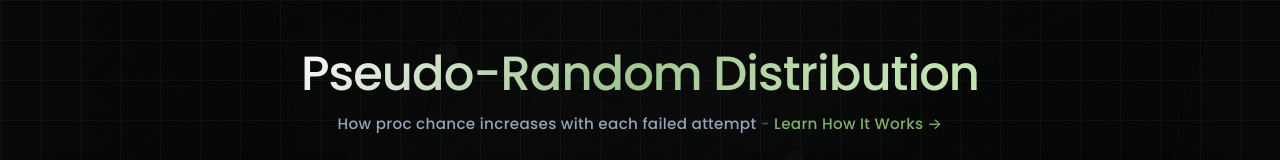
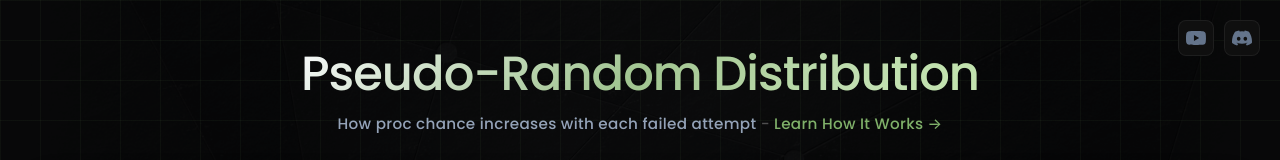
Before and after one commit to adrianistaken/pseudo-random, a Vue app: page / in a window 1280 px wide. Shown: the top 160 px of the page. Built offline with nearby package versions, Linux system fonts and the light colour scheme.

Commit message:
Update socials

```diff
--- a/src/App.vue
+++ b/src/App.vue
@@ -57,6 +57,16 @@ function getPrdConstant(): number {
 
 <template>
   <div class="app-container">
+    <!-- Social Links -->
+    <div class="social-links">
+      <a href="https://www.youtube.com/@zzadrianzz" target="_blank" rel="noopener" class="social-icon" aria-label="YouTube">
+        <svg width="20" height="20" viewBox="0 0 24 24" fill="currentColor"><path d="M23.498 6.186a3.016 3.016 0 0 0-2.122-2.136C19.505 3.545 12 3.545 12 3.545s-7.505 0-9.377.505A3.017 3.017 0 0 0 .502 6.186C0 8.07 0 12 0 12s0 3.93.502 5.814a3.016 3.016 0 0 0 2.122 2.136c1.871.505 9.376.505 9.376.505s7.505 0 9.377-.505a3.015 3.015 0 0 0 2.122-2.136C24 15.93 24 12 24 12s0-3.93-.502-5.814zM9.545 15.568V8.432L15.818 12l-6.273 3.568z"/></svg>
+      </a>
+      <a href="https://discord.com/invite/7CWCUh4qgg" target="_blank" rel="noopener" class="social-icon" aria-label="Discord">
+        <svg width="20" height="20" viewBox="0 0 24 24" fill="currentColor"><path d="M20.317 4.37a19.791 19.791 0 0 0-4.885-1.515.074.074 0 0 0-.079.037c-.21.375-.444.864-.608 1.25a18.27 18.27 0 0 0-5.487 0 12.64 12.64 0 0 0-.617-1.25.077.077 0 0 0-.079-.037A19.736 19.736 0 0 0 3.677 4.37a.07.07 0 0 0-.032.027C.533 9.046-.32 13.58.099 18.057a.082.082 0 0 0 .031.057 19.9 19.9 0 0 0 5.993 3.03.078.078 0 0 0 .084-.028c.462-.63.874-1.295 1.226-1.994a.076.076 0 0 0-.041-.106 13.107 13.107 0 0 1-1.872-.892.077.077 0 0 1-.008-.128 10.2 10.2 0 0 0 .372-.292.074.074 0 0 1 .077-.01c3.928 1.793 8.18 1.793 12.062 0a.074.074 0 0 1 .078.01c.12.098.246.198.373.292a.077.077 0 0 1-.006.127 12.299 12.299 0 0 1-1.873.892.077.077 0 0 0-.041.107c.36.698.772 1.362 1.225 1.993a.076.076 0 0 0 .084.028 19.839 19.839 0 0 0 6.002-3.03.077.077 0 0 0 .032-.054c.5-5.177-.838-9.674-3.549-13.66a.061.061 0 0 0-.031-.03zM8.02 15.33c-1.183 0-2.157-1.085-2.157-2.419 0-1.333.956-2.419 2.157-2.419 1.21 0 2.176 1.095 2.157 2.42 0 1.333-.956 2.418-2.157 2.418zm7.975 0c-1.183 0-2.157-1.085-2.157-2.419 0-1.333.956-2.419 2.157-2.419 1.21 0 2.176 1.095 2.157 2.42 0 1.333-.947 2.418-2.157 2.418z"/></svg>
+      </a>
+    </div>
+
     <!-- Main View -->
     <div v-if="currentView === 'main'" class="content-wrapper">
       <!-- Header -->
@@ -209,34 +219,43 @@ function getPrdConstant(): number {
         </div>
 
         <!-- Learn more -->
-        <div class="learn-section learn-section-cta">
-          <h2 class="learn-heading">Learn More</h2>
-          <p class="learn-text">
-            I made a video that walks through all of this visually, with examples from real Dota 2 gameplay. If you want a deeper breakdown, check it out:
-          </p>
         <div class="learn-links">
-            <a href="https://youtube.com" target="_blank" rel="noopener" class="learn-link-card">
-              <span class="link-card-icon">&#9654;</span>
+          <a href="https://www.youtube.com/@zzadrianzz" target="_blank" rel="noopener" class="learn-link-card">
+            <span class="link-card-icon">
+              <svg width="22" height="22" viewBox="0 0 24 24" fill="currentColor"><path d="M23.498 6.186a3.016 3.016 0 0 0-2.122-2.136C19.505 3.545 12 3.545 12 3.545s-7.505 0-9.377.505A3.017 3.017 0 0 0 .502 6.186C0 8.07 0 12 0 12s0 3.93.502 5.814a3.016 3.016 0 0 0 2.122 2.136c1.871.505 9.376.505 9.376.505s7.505 0 9.377-.505a3.015 3.015 0 0 0 2.122-2.136C24 15.93 24 12 24 12s0-3.93-.502-5.814zM9.545 15.568V8.432L15.818 12l-6.273 3.568z"/></svg>
+            </span>
             <span class="link-card-text">
               <strong>Watch the Video</strong>
-                <span>Full breakdown of PRD in Dota 2</span>
+              <span>My full PRD breakdown in Dota 2</span>
             </span>
           </a>
-            <a href="https://youtube.com" target="_blank" rel="noopener" class="learn-link-card">
-              <span class="link-card-icon">&#9655;</span>
+          <a href="https://www.youtube.com/@zzadrianzz" target="_blank" rel="noopener" class="learn-link-card">
+            <span class="link-card-icon">
+              <svg width="22" height="22" viewBox="0 0 24 24" fill="currentColor"><path d="M23.498 6.186a3.016 3.016 0 0 0-2.122-2.136C19.505 3.545 12 3.545 12 3.545s-7.505 0-9.377.505A3.017 3.017 0 0 0 .502 6.186C0 8.07 0 12 0 12s0 3.93.502 5.814a3.016 3.016 0 0 0 2.122 2.136c1.871.505 9.376.505 9.376.505s7.505 0 9.377-.505a3.015 3.015 0 0 0 2.122-2.136C24 15.93 24 12 24 12s0-3.93-.502-5.814zM9.545 15.568V8.432L15.818 12l-6.273 3.568z"/></svg>
+            </span>
             <span class="link-card-text">
               <strong>YouTube Channel</strong>
               <span>More Dota 2 content and analysis</span>
             </span>
           </a>
-            <a href="https://discord.gg" target="_blank" rel="noopener" class="learn-link-card">
-              <span class="link-card-icon">&#9830;</span>
+          <a href="https://discord.com/invite/7CWCUh4qgg" target="_blank" rel="noopener" class="learn-link-card">
+            <span class="link-card-icon">
+              <svg width="22" height="22" viewBox="0 0 24 24" fill="currentColor"><path d="M20.317 4.37a19.791 19.791 0 0 0-4.885-1.515.074.074 0 0 0-.079.037c-.21.375-.444.864-.608 1.25a18.27 18.27 0 0 0-5.487 0 12.64 12.64 0 0 0-.617-1.25.077.077 0 0 0-.079-.037A19.736 19.736 0 0 0 3.677 4.37a.07.07 0 0 0-.032.027C.533 9.046-.32 13.58.099 18.057a.082.082 0 0 0 .031.057 19.9 19.9 0 0 0 5.993 3.03.078.078 0 0 0 .084-.028c.462-.63.874-1.295 1.226-1.994a.076.076 0 0 0-.041-.106 13.107 13.107 0 0 1-1.872-.892.077.077 0 0 1-.008-.128 10.2 10.2 0 0 0 .372-.292.074.074 0 0 1 .077-.01c3.928 1.793 8.18 1.793 12.062 0a.074.074 0 0 1 .078.01c.12.098.246.198.373.292a.077.077 0 0 1-.006.127 12.299 12.299 0 0 1-1.873.892.077.077 0 0 0-.041.107c.36.698.772 1.362 1.225 1.993a.076.076 0 0 0 .084.028 19.839 19.839 0 0 0 6.002-3.03.077.077 0 0 0 .032-.054c.5-5.177-.838-9.674-3.549-13.66a.061.061 0 0 0-.031-.03zM8.02 15.33c-1.183 0-2.157-1.085-2.157-2.419 0-1.333.956-2.419 2.157-2.419 1.21 0 2.176 1.095 2.157 2.42 0 1.333-.956 2.418-2.157 2.418zm7.975 0c-1.183 0-2.157-1.085-2.157-2.419 0-1.333.956-2.419 2.157-2.419 1.21 0 2.176 1.095 2.157 2.42 0 1.333-.947 2.418-2.157 2.418z"/></svg>
+            </span>
             <span class="link-card-text">
               <strong>Join the Discord</strong>
               <span>Discuss Dota 2 mechanics and more</span>
             </span>
           </a>
-          </div>
+          <a class="learn-link-card" @click="currentView = 'main'">
+            <span class="link-card-icon">
+              <span class="back-arrow-icon">&larr;</span>
+            </span>
+            <span class="link-card-text">
+              <strong>Back to Calculator</strong>
+              <span>Try different proc chances</span>
+            </span>
+          </a>
         </div>
       </section>
     </div>
@@ -250,6 +269,37 @@ function getPrdConstant(): number {
   align-items: center;
   justify-content: center;
   padding: 3rem 1.5rem;
+}
+
+/* Social Links */
+.social-links {
+  position: fixed;
+  top: 1.25rem;
+  right: 1.25rem;
+  display: flex;
+  gap: 0.6rem;
+  z-index: 50;
+}
+
+.social-icon {
+  display: flex;
+  align-items: center;
+  justify-content: center;
+  width: 36px;
+  height: 36px;
+  color: #64748b;
+  background: rgba(18, 18, 18, 0.8);
+  border: 1px solid #4f4f4f3b;
+  border-radius: 8px;
+  text-decoration: none;
+  transition: all 0.2s ease;
+  backdrop-filter: blur(8px);
+}
+
+.social-icon:hover {
+  color: #f1f5f9;
+  border-color: rgba(127, 176, 105, 0.3);
+  background: rgba(127, 176, 105, 0.1);
 }
 
 .content-wrapper {
@@ -474,42 +524,49 @@ function getPrdConstant(): number {
 }
 
 .learn-links {
-  display: flex;
-  flex-direction: column;
+  display: grid;
+  grid-template-columns: repeat(4, 1fr);
   gap: 0.75rem;
-  margin-top: 1rem;
+  animation: fadeIn 0.6s ease-out 0.5s both;
 }
 
 .learn-link-card {
   display: flex;
+  flex-direction: column;
   align-items: center;
-  gap: 1rem;
-  padding: 1rem 1.25rem;
-  background: rgba(127, 176, 105, 0.04);
-  border: 1px solid rgba(127, 176, 105, 0.12);
-  border-radius: 8px;
+  text-align: center;
+  gap: 0.75rem;
+  padding: 1.5rem 1rem;
+  background: rgb(18 18 18);
+  border: 1px solid #4f4f4f3b;
+  border-radius: 10px;
   text-decoration: none;
   transition: all 0.2s ease;
   cursor: pointer;
 }
 
 .learn-link-card:hover {
-  background: rgba(127, 176, 105, 0.08);
   border-color: rgba(127, 176, 105, 0.3);
+  box-shadow: 0 4px 20px rgba(0, 0, 0, 0.3), 0 0 0 1px rgba(127, 176, 105, 0.1);
 }
 
 .link-card-icon {
-  font-size: 1.25rem;
   color: #7fb069;
   flex-shrink: 0;
-  width: 32px;
-  text-align: center;
+  display: flex;
+  align-items: center;
+  justify-content: center;
+}
+
+.back-arrow-icon {
+  font-size: 1.5rem;
+  line-height: 1;
 }
 
 .link-card-text {
   display: flex;
   flex-direction: column;
-  gap: 0.15rem;
+  gap: 0.25rem;
 }
 
 .link-card-text strong {
@@ -523,9 +580,19 @@ function getPrdConstant(): number {
   font-size: 0.8rem;
 }
 
+@media (max-width: 900px) {
+  .learn-links {
+    grid-template-columns: repeat(2, 1fr);
+  }
+}
+
 @media (max-width: 768px) {
   .learn-section {
     padding: 1.5rem 1.25rem;
+  }
+
+  .learn-links {
+    grid-template-columns: 1fr;
   }
 
   .learn-formula {
```
Lines whose indentation alone changed are shown as unchanged.
